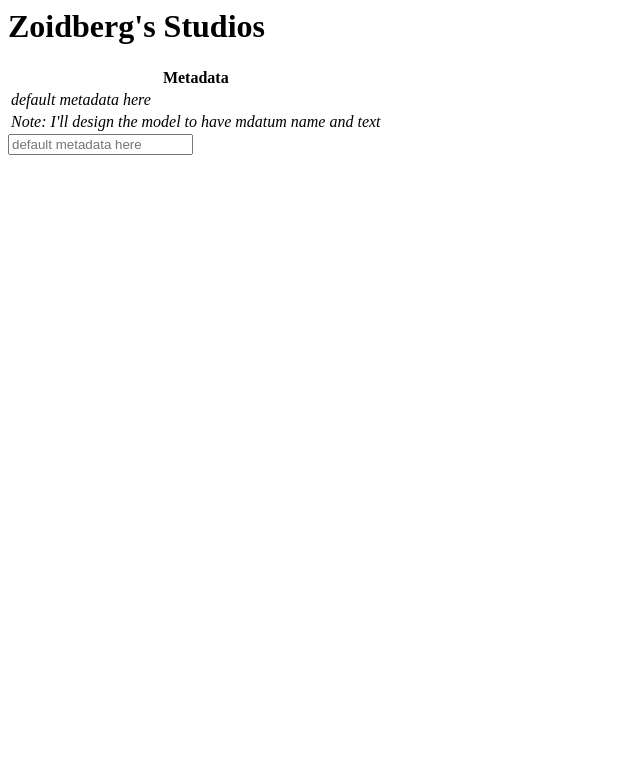
After one commit to gunzapper/ZoidbergStudio, a Django app: page /dicom_visio/the-only-file-in-the-world/ in a window 1280 px wide. The commit adds this page. Shown: the top 783 px of the page, without its empty margins (0-640 px from the left). Run offline with Django 3.2, Linux system fonts and the light colour scheme; data that the repository does not hold is empty.

Commit message:
new URL, view and template to display dicom files

```diff
--- a/ZoidbergStudios/urls.py
+++ b/ZoidbergStudios/urls.py
@@ -17,6 +17,7 @@ from django.conf.urls import include, url
 from django.contrib import admin
 
 urlpatterns = [
-     url(r'^$', 'dicom_visio.views.home_page', name='home')
+     url(r'^$', 'dicom_visio.views.home_page', name='home'),
+     url(r'^dicom_visio/the-only-file-in-the-world/$', 'dicom_visio.views.view_file', name='view_file'),
     #url(r'^admin/', include(admin.site.urls)),
 ]
--- /dev/null
+++ b/dicom_visio/templates/dicom_file.html
@@ -0,0 +1,22 @@
+<html>
+    <head>
+        <title>Zoidberg's Studios</title>
+    </head>
+    <body>
+        <h1>Zoidberg's Studios</h1>
+        <table id="id_metadata_table">
+            <tr>
+                <th>Metadata</th>
+            </tr>
+            <tr><td><i>default metadata here</i></td></tr>
+            <tr><td><i>Note: I'll design the model to have mdatum name and text</i></td></tr>
+            {% for mdatum  in mdata %}
+                <tr><td>{{ mdatum.text }}</td></tr>
+            {% endfor %}
+        </table>
+        <form method="POST" action="/">
+            <input name='metadata_text' id="id_change_metadata" placeholder="default metadata here"/>
+            {% csrf_token %}
+          </form>
+    </body>
+</html>
--- a/dicom_visio/views.py
+++ b/dicom_visio/views.py
@@ -5,7 +5,9 @@ from dicom_visio.models import MDatum
 def home_page(request):
     if request.method == 'POST':
         MDatum.objects.create(text = request.POST['metadata_text'])
-        return redirect('/')
+        return redirect('/dicom_visio/the-only-file-in-the-world/')
+    return render(request, 'home.html')
 
+def view_file(request):
     mdata = MDatum.objects.all()
-    return render(request, 'home.html', {'mdata': mdata})
+    return render(request, 'dicom_file.html', {'mdata': mdata})
```
Also changed, not shown: dicom_visio/templates/home.html (+1 -11 lines), dicom_visio/tests.py (+11 -4 lines), functional_tests/tests.py (+6 -1 lines).
